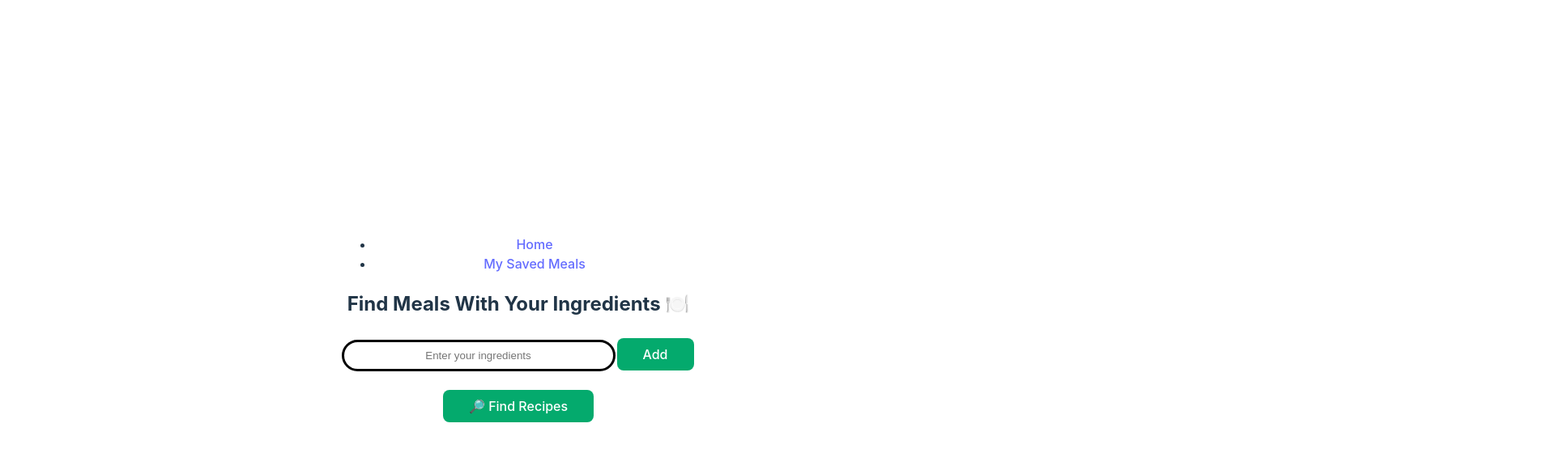
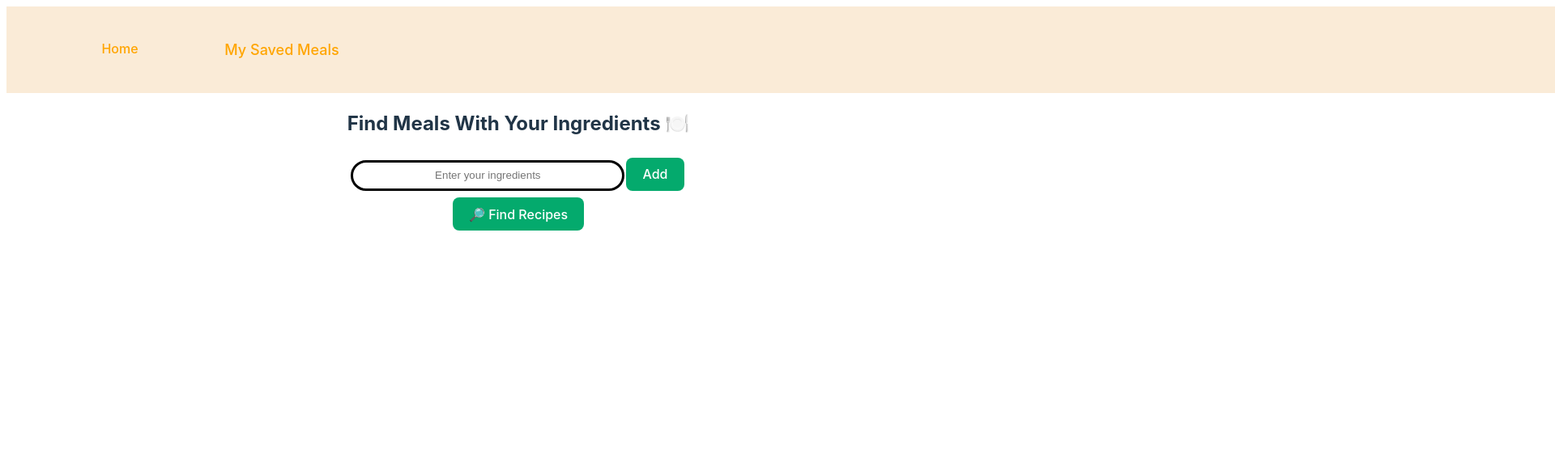
Before and after one commit to AlyssaMaeBaruc/FoodieFinds, a React (Vite) app in the folder client/: page / in a window 1280 px wide. Shown: the top 560 px of the page at 81% size, 1920 px wide, since content can reach past the window. Built offline with nearby package versions, Linux system fonts and the light colour scheme.

Commit message:
progress: page works and did a bit of styling

```diff
--- a/client/src/App.css
+++ b/client/src/App.css
@@ -1,7 +1,5 @@
 #root {
-  max-width: 1280px;
   margin: 0 auto;
-  padding: 3rem;
   text-align: center;
 }
 
@@ -37,6 +35,14 @@
   margin: 4px 2px;
   transition-duration: 0.4s;
   cursor: pointer;
+  border-radius: 8px;
+  border: 1px solid transparent;
+  padding: 0.6em 1.2em;
+  font-size: 1em;
+  font-weight: 500;
+  font-family: inherit;
+  cursor: pointer;
+  transition: border-color 0.25s;
 }
 
 .delete-button {
@@ -74,3 +80,11 @@ body {
   padding: 5px 20px;
 
 }
+
+img.image-list {
+  margin: 18%;
+  object-position: 15% 100%;
+  display:inline-block;
+  border: 1px solid beige;
+
+}
--- a/client/src/App.jsx
+++ b/client/src/App.jsx
@@ -4,21 +4,14 @@ import {  Routes , Route } from "react-router-dom";
 import { Link } from 'react-router-dom';
 import FavouriteMeals from "./pages/FavouriteMeals";
 import Homepage from "./pages/Homepage";
+import { Navbar } from './components/Navbar';
 
 function App () {
 
+
   return (
     <>
-    <nav>
-      <ul>
-      <li>
-          <Link to ="/">Home </Link>
-        </li>
-        <li>
-          <Link to ="/favourites"> My Saved Meals </Link>
-        </li>
-      </ul>
-    </nav>
+    <Navbar/>
     {/* creating another page called My Saved Meals */}
     <Routes>
       <Route path = "/favourites" element = {<FavouriteMeals />} />
--- /dev/null
+++ b/client/src/components/Navbar.css
@@ -0,0 +1,46 @@
+nav {
+    width: 500%;
+    justify-content: space-between;
+    align-items: center;
+    background-color: antiquewhite;
+    border: 100%;
+
+}
+
+nav.title {
+    font-size: 3%;
+    margin: 100%;
+    font-weight: bold;
+    color: white;
+}
+
+nav ul {
+ display: flex;
+}
+
+li a {
+    display: block;
+    width: 200px;
+  }
+
+  ul {
+    list-style-type: none;
+    margin: 0;
+    padding: 0;
+    width: 200px;
+  }
+
+  nav ul li a {
+    display:block;
+    padding: 20%;
+
+  }
+
+  li a:hover {
+    color: white;
+  }
+
+  a.saved {
+    font-size: large;
+
+  }
--- /dev/null
+++ b/client/src/components/Navbar.jsx
@@ -0,0 +1,18 @@
+import React from 'react'
+import "./Navbar.css";
+import { Link } from 'react-router-dom'
+
+export const Navbar = () => {
+  return (
+    <nav>
+    <ul>
+    <li>
+        <Link to ="/">Home </Link>
+      </li>
+      <li>
+        <Link to ="/favourites" className = "saved" > My Saved Meals </Link>
+      </li>
+    </ul>
+  </nav>
+  )
+}
--- a/client/src/index.css
+++ b/client/src/index.css
@@ -12,23 +12,15 @@
 
 a {
   font-weight: 500;
-  color: #646cff;
+  color: orange;
   text-decoration: inherit;
 }
 a:hover {
-  color: #535bf2;
-}
-
-body {
-  margin: 0;
-  display: flex;
-  place-items: center;
-  min-width: 320px;
-  min-height: 100vh;
+  color: orangered;
 }
 
 h1 {
-  font-size: 3.2em;
+  font-size: 5%;
   line-height: 1.1;
 }
 
@@ -39,12 +31,12 @@ button {
   font-size: 1em;
   font-weight: 500;
   font-family: inherit;
-  background-color: #1a1a1a;
+  background-color: #d61515;
   cursor: pointer;
   transition: border-color 0.25s;
 }
 button:hover {
-  border-color: #646cff;
+  border-color: white;
 }
 button:focus,
 button:focus-visible {
--- a/client/src/pages/FavouriteMeals.jsx
+++ b/client/src/pages/FavouriteMeals.jsx
@@ -6,24 +6,32 @@ function FavouriteMeals() {
 
     const [mealList, setMealList] = useState([]);
 
-const listOfSavedMeals = (title , image) => {
-    fetch ("/api/recipes", {
-      method: "GET",
-      headers: {
-        "Content-Type": "application/json",
-      }
-    })
-    .then(response => {
-        if (!response.ok) {
-          throw new Error({message: "Failed"});
-        }
-        return response.json();
-      })
-      .catch(error => {
-        console.error({message: "Error found:", error});
-        throw error; // show it to the user
-      });
-  };
+// const listOfSavedMeals = () => {
+//     fetch ("/api/recipes")
+//     .then(response => {
+//         if (!response.ok) {
+//           throw new Error({message: "Failed"});
+//         }
+//         return response.json();
+//       })
+//       .catch(error => {
+//         console.error({message: "Error found:", error});
+//         throw error; // show it to the user
+//       });
+//   };
+
+  const listOfSavedMeals = () => {
+fetch("/api/recipes")
+  .then((res) => res.json())
+  .then((data) => {
+    // upon success, update tasks
+    console.log(data);
+    setMealList(data);
+  })
+  .catch((error) => {
+    // upon failure, show error message
+  });
+}
 
       //so for this page, it should be updated once it loads, once a user favourites a new meal. then it should appear
       useEffect (() => {
@@ -38,6 +46,7 @@ const listOfSavedMeals = (title , image) => {
 
     {mealList.map (( meal,index) => (
     <ul key = {index}> {meal.title}
+     <img src = {meal.image}  />
 
     </ul>
     ))}
```
Also changed, not shown: 1 other file (tests, documents, lock files or other folders).
